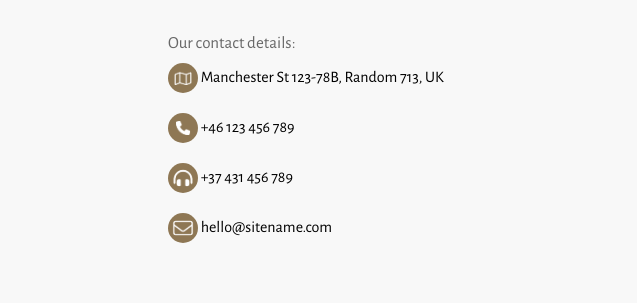
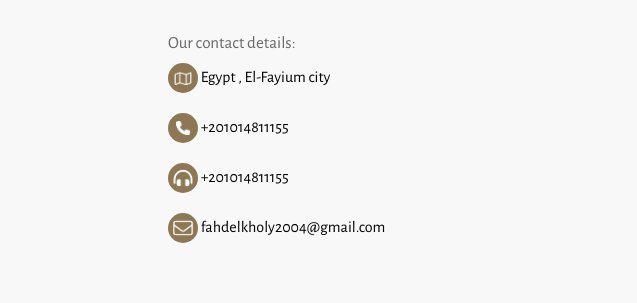
Before and after one commit to fahdmohamed18/Engage-Bakery, a plain HTML site: page index.html in a window 1280 px wide. Shown: the part 3164-3467 px from the top of the page, 0-637 px from the left. Drawn offline with nearby package versions, Linux system fonts and the light colour scheme.

Commit message:
Update: improved Engage Bakery website content/design

```diff
--- a/index.html
+++ b/index.html
@@ -163,25 +163,25 @@
               <div class="icon">
                 <img src="images/Icons/map.png" alt="map icon" />
               </div>
-              Manchester St 123-78B, Random 713, UK
+              Egypt , El-Fayium city
             </li>
             <li>
               <div class="icon">
                 <img src="images/Icons/phone.png" alt="phone icon" />
               </div>
-              +46 123 456 789
+              +201014811155
             </li>
             <li>
               <div class="icon">
                 <img src="images/Icons/headphone.png" alt="headphone icon" />
               </div>
-              +37 431 456 789
+              +201014811155
             </li>
             <li>
               <div class="icon">
                 <img src="images/Icons/email.png" alt="email icon" />
               </div>
-              hello@sitename.com
+              fahdelkholy2004@gmail.com
             </li>
           </ul>
         </div>
```
